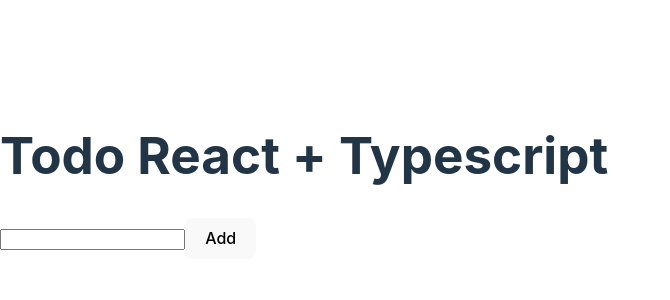
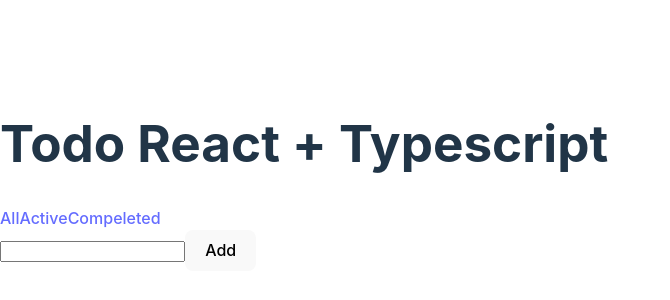
Before and after one commit to MuhammadAsif46/React-with-Typescript-TodoList-NewStyle, a React (Vite) app: page / in a window 1280 px wide. Shown: the part 216-516 px from the top of the page, without its empty margins (0-670 px from the left). Built offline with nearby package versions, Linux system fonts and the light colour scheme.

Commit message:
added react router dom for routing

```diff
--- a/package.json
+++ b/package.json
@@ -11,7 +11,8 @@
   },
   "dependencies": {
     "react": "^18.3.1",
-    "react-dom": "^18.3.1"
+    "react-dom": "^18.3.1",
+    "react-router-dom": "^6.24.1"
   },
   "devDependencies": {
     "@types/react": "^18.3.3",
--- a/src/App.tsx
+++ b/src/App.tsx
@@ -1,3 +1,4 @@
+import Navbar from "./components/Navbar/Navbar"
 import TodoForm from "./components/TodoForm/TodoForm"
 import TodoList from "./components/TodoList/TodoList"
 
@@ -6,6 +7,7 @@
     <div>
       <main>
         <h1>Todo React + Typescript</h1>
+        <Navbar/>
         <TodoForm/>
         <TodoList/>
       </main>
--- /dev/null
+++ b/src/components/Navbar/Navbar.tsx
@@ -0,0 +1,13 @@
+import { Link } from "react-router-dom"
+
+const Navbar = () => {
+  return (
+    <nav>
+        <Link to="/" className="">All</Link>
+        <Link to="/?todos=active" className="">Active</Link>
+        <Link to="/?todos=completed" className="">Compeleted</Link>
+    </nav>
+  )
+}
+
+export default Navbar
--- a/src/main.tsx
+++ b/src/main.tsx
@@ -2,12 +2,15 @@
 import ReactDOM from "react-dom/client";
 import App from "./App.tsx";
 import "./index.css";
-import {TodoContextProvider} from "./context/TodoContextProvider.tsx";
+import { TodoContextProvider } from "./context/TodoContextProvider.tsx";
+import { BrowserRouter } from "react-router-dom";
 
 ReactDOM.createRoot(document.getElementById("root")!).render(
   <React.StrictMode>
-    <TodoContextProvider>
-      <App />
-    </TodoContextProvider>
+    <BrowserRouter>
+      <TodoContextProvider>
+        <App />
+      </TodoContextProvider>
+    </BrowserRouter>
   </React.StrictMode>
 );
```
Also changed, not shown: 1 other file (tests, documents, lock files or other folders).
